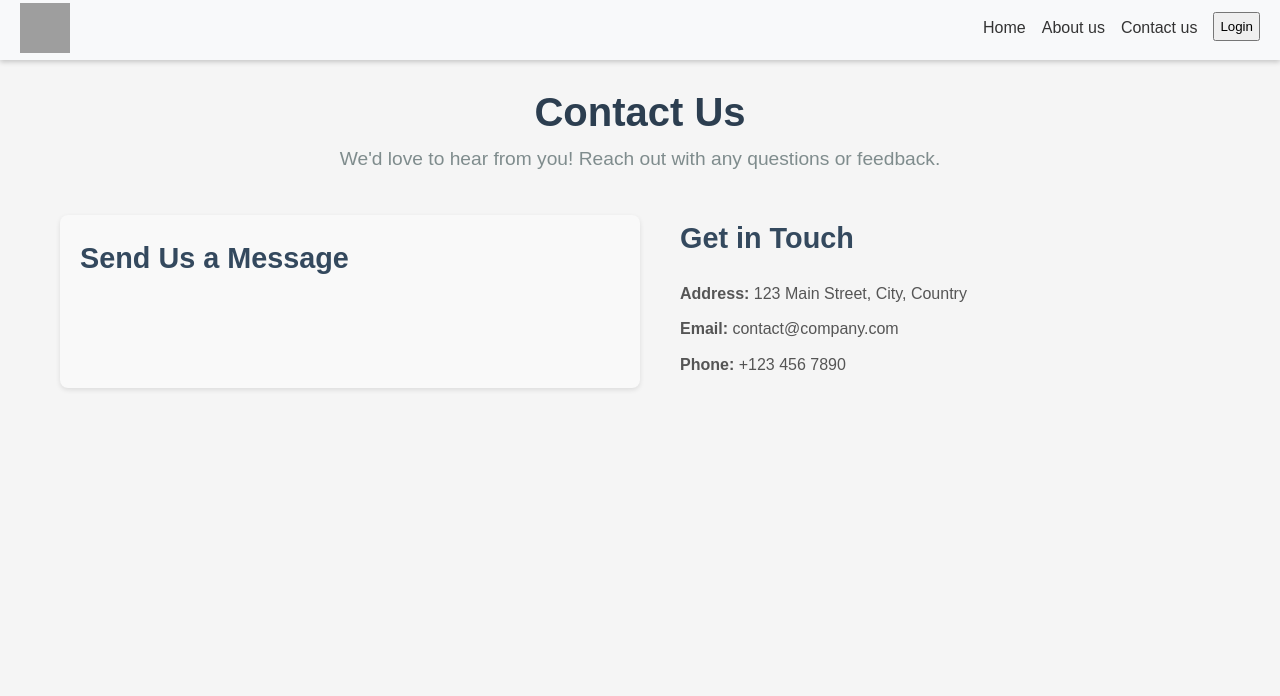
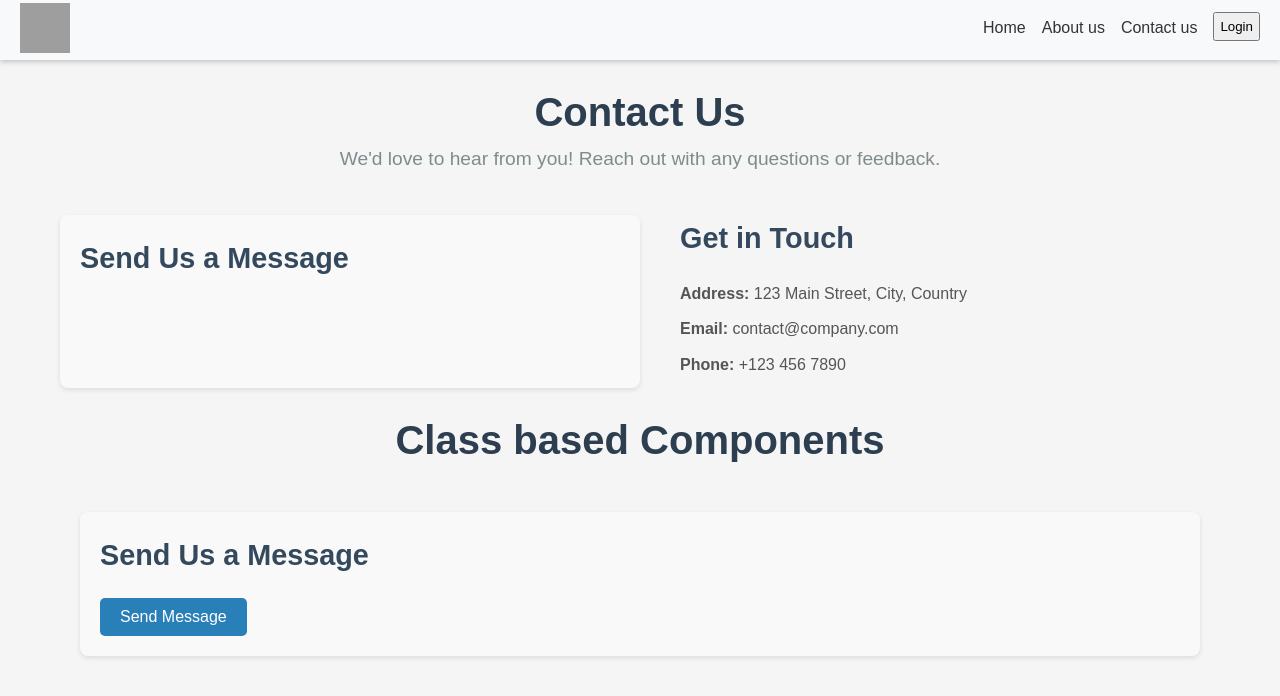
Before and after one commit to selvendran2494/React_handson, a React (Vite) app: page /contact-us in a window 1280 px wide. Shown: the top 696 px of the page. Built offline with nearby package versions, Linux system fonts and the light colour scheme; grey boxes are pictures that could not be loaded.

Commit message:
Class based components important concept

```diff
--- /dev/null
+++ b/src/components/ContactClass.js
@@ -0,0 +1,41 @@
+import "../css/contactus.css";
+import React from "react";
+
+class ContactClass extends React.Component {
+  constructor() {
+    super();
+    this.state = {
+      message: "",
+    };
+  }
+
+  //   handleClick = () => {
+  //     this.setState({ message: "Message sent successfully!" });
+  //   };
+
+  render() {
+    return (
+      <div className="contact-container">
+        <div className="contact-header">
+          <h1>Class based Components</h1>
+        </div>
+        <div className="contact-content">
+          <div className="contact-form">
+            <h2>Send Us a Message</h2>
+            <button
+              type="submit"
+              className="submit-btn"
+              onClick={() => {
+                this.setState({ message: "Message sent successfully!" });
+              }}
+            >
+              Send Message
+            </button>
+            {<p className="success-message">{this.state.message}</p>}
+          </div>
+        </div>
+      </div>
+    );
+  }
+}
+export default ContactClass;
--- a/src/components/Contactus.js
+++ b/src/components/Contactus.js
@@ -1,4 +1,5 @@
 import "../css/contactus.css";
+import ContactClass from "./ContactClass";
 
 
 const Contactus = ()=>{
@@ -42,6 +43,7 @@ const Contactus = ()=>{
             <p><strong>Phone:</strong> +123 456 7890</p>
           </div>
         </div>
+        <ContactClass/>
       </div>
     )
 }
```
